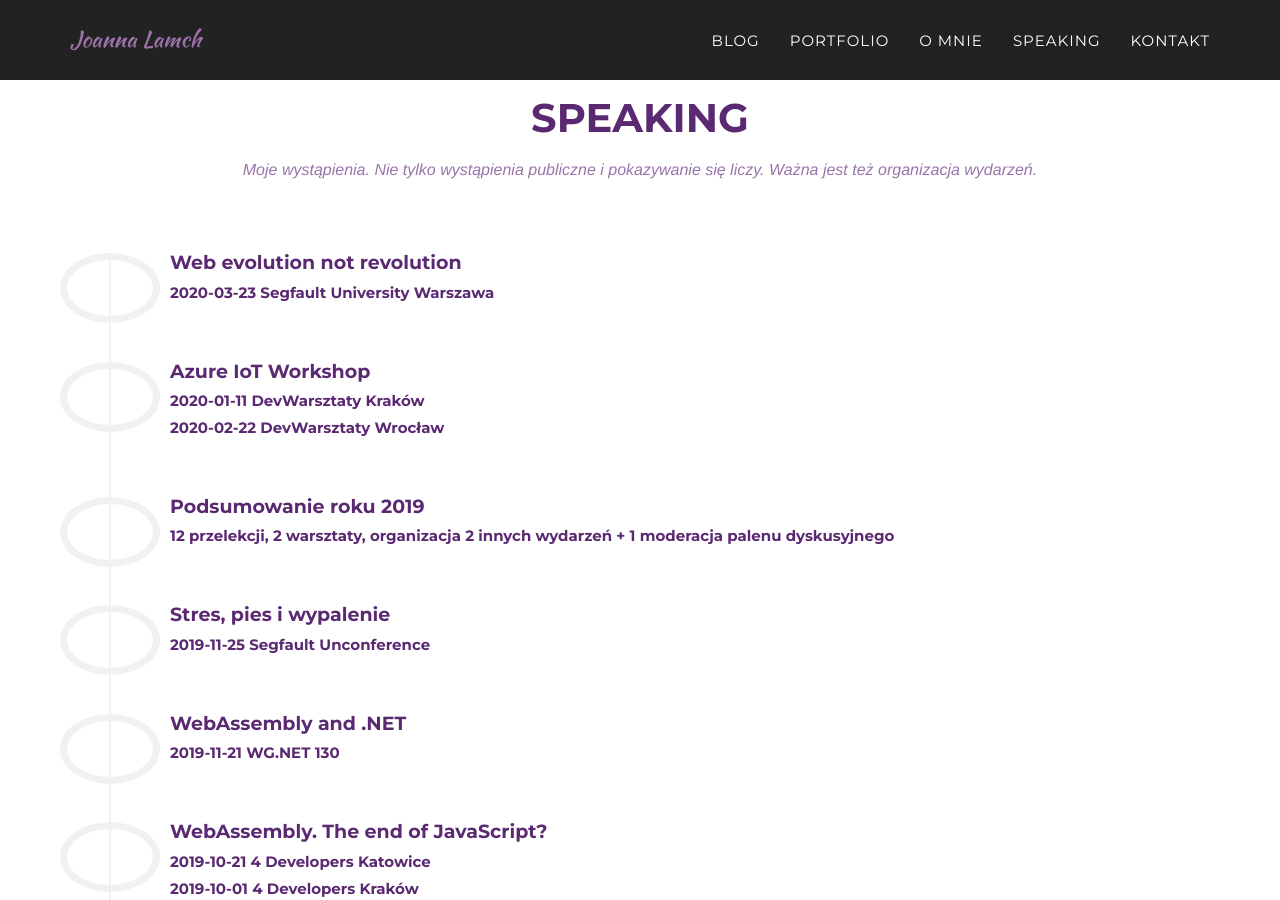
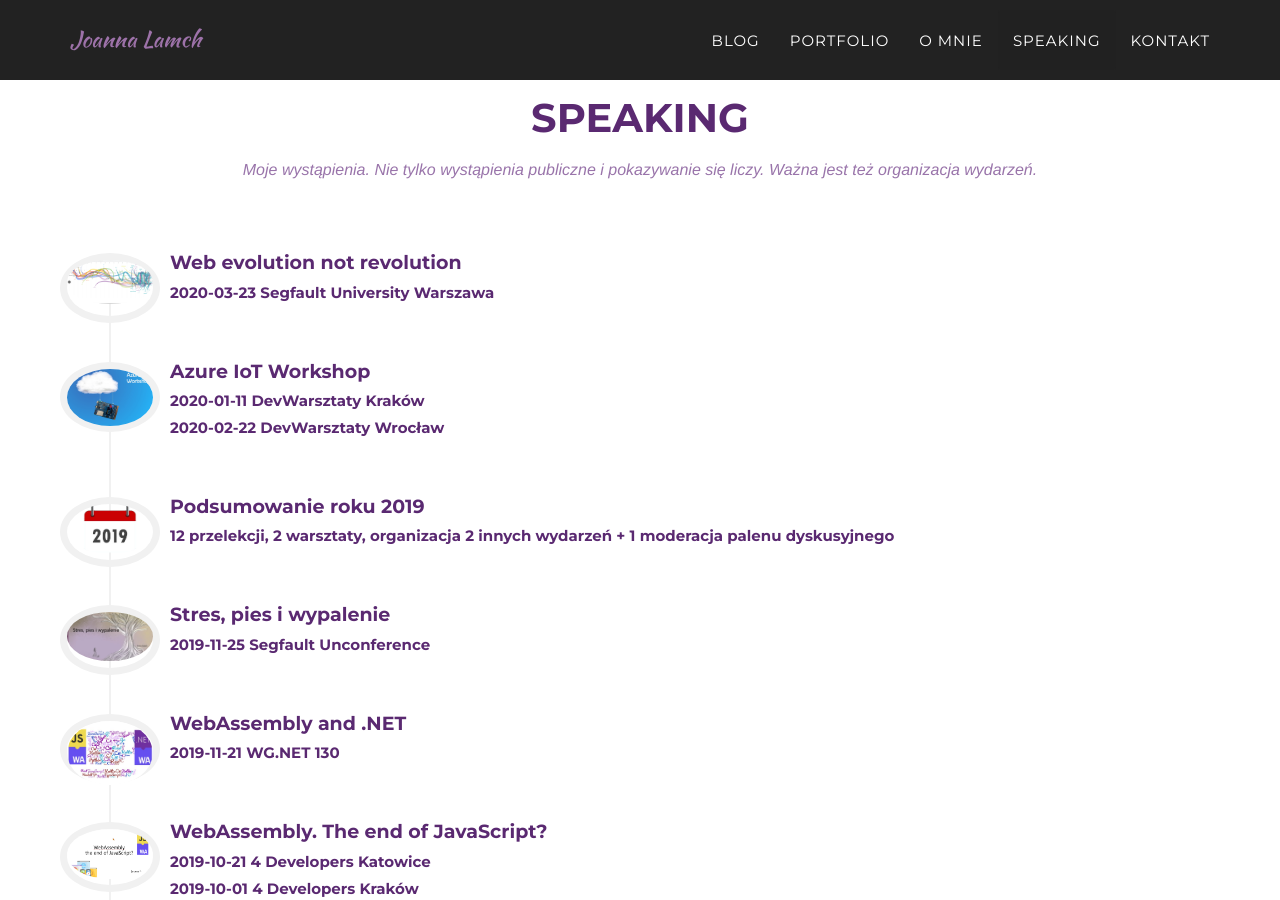
Before and after one commit to jlamch/jlamch.github.io, a Jekyll site: the page built from speaking.md, in a window 1280 px wide and 900 px high, scrolled down 839 px. Built offline with Jekyll 4.4.1, drawn with Linux system fonts in a browser that asks for light colours; some web fonts are replaced.

```diff
--- a/_includes/header.html
+++ b/_includes/header.html
@@ -27,9 +27,6 @@
                     <li>
                         <a class="page-scroll" href="#about-me">O mnie</a>
                     </li>
-                    <!-- <li>
-                        <a class="page-scroll" href="#team">Community</a>
-                    </li> -->
                     <!-- <li>
                         <a class="page-scroll" href="http://jlamch.net/AzureIoTWorkshop/">Workshop</a>
                     </li>  -->
--- a/_includes/speaking.html
+++ b/_includes/speaking.html
@@ -13,7 +13,7 @@
         <ul class="timeline">
           <li class="timeline-inverted">
             <div class="timeline-image">
-              <img class="img-circle img-responsive" src="img/speaking/webevolution.png" alt="">
+              <img class="img-circle img-responsive" src="{{"img/speaking/webevolution.png" | prepend: site.baseurl }}" alt="">
             </div>
             <div class="timeline-panel">
               <div class="timeline-heading">
@@ -37,7 +37,7 @@
           </li>
           <li class="timeline-inverted">
             <div class="timeline-image">
-              <img class="img-circle img-responsive" src="img/speaking/azureiotworkshop.jpg" alt="">
+              <img class="img-circle img-responsive" src="{{"img/speaking/azureiotworkshop.jpg" | prepend: site.baseurl }}" alt="">
             </div>
             <div class="timeline-panel">
               <div class="timeline-heading">
@@ -87,7 +87,7 @@
           </li>
           <li class="timeline-inverted">
             <div class="timeline-image">
-              <img class="img-circle img-responsive" src="img/speaking/2019.png" alt="">
+              <img class="img-circle img-responsive" src="{{"img/speaking/2019.png" | prepend: site.baseurl }}" alt="">
             </div>
             <div class="timeline-panel">
               <div class="timeline-heading">
@@ -98,7 +98,7 @@
           </li>
           <li class="timeline-inverted">
             <div class="timeline-image">
-              <img class="img-circle img-responsive" src="img/speaking/stres-pies-i-wypalenie.jpg" alt="">
+              <img class="img-circle img-responsive" src="{{"img/speaking/stres-pies-i-wypalenie.jpg" | prepend: site.baseurl }}" alt="">
             </div>
             <div class="timeline-panel">
               <div class="timeline-heading">
@@ -123,7 +123,7 @@
           </li>
           <li class="timeline-inverted">
             <div class="timeline-image">
-              <img class="img-circle img-responsive" src="img/speaking/webassembly_language_white_with_fiolet.jpg"
+              <img class="img-circle img-responsive" src="{{ "img/speaking/webassembly_language_white_with_fiolet.jpg" | prepend: site.baseurl }}"
                 alt="">
             </div>
             <div class="timeline-panel">
@@ -152,7 +152,7 @@
           </li>
           <li>
             <div class="timeline-image">
-              <img class="img-circle img-responsive" src="img/speaking/webassembly_end_of_js.png" alt="">
+              <img class="img-circle img-responsive" src="{{ "img/speaking/webassembly_end_of_js.png" | prepend: site.baseurl }}" alt="">
             </div>
             <div class="timeline-panel">
               <div class="timeline-heading">
@@ -190,7 +190,7 @@
                   </a>
                 </p>
                 <p class="text-muted text-spaced-top">
-                  <a href="assets/content-files/WebAssembly-theendofJS-4dev.pptx"><i class="fas fa-file-powerpoint"></i>
+                  <a href="{{ "assets/content-files/WebAssembly-theendofJS-4dev.pptx" | prepend: site.baseurl }}"><i class="fas fa-file-powerpoint"></i>
                     Prezentacja</a>
                 </p>
               </div>
@@ -198,7 +198,7 @@
           </li>
           <li class="timeline-inverted">
             <div class="timeline-image">
-              <img class="img-circle img-responsive" src="img/speaking/azureiotworkshop.jpg" alt="">
+              <img class="img-circle img-responsive" src="{{ "img/speaking/azureiotworkshop.jpg" | prepend: site.baseurl }}" alt="">
             </div>
             <div class="timeline-panel">
               <div class="timeline-heading">
@@ -245,7 +245,7 @@
                     <b>2019-09-28</b>; Śląska Grupa Microsoft + DevWarsztaty
                   </a>
                   <p class="text-muted text-spaced-top">
-                    <a href="assets/content-files/IoTOnAzure-KrkAzureGroup.pptx"><i class="fas fa-file-powerpoint"></i>
+                    <a href="{{ "assets/content-files/IoTOnAzure-KrkAzureGroup.pptx" | prepend: site.baseurl }}"><i class="fas fa-file-powerpoint"></i>
                       Prezentacja</a>
                   </p>
                 </p>
@@ -259,7 +259,7 @@
           </li>
           <li class="timeline-inverted">
             <div class="timeline-image">
-              <img class="img-circle img-responsive" src="img/speaking/azureiot.jpg" alt="">
+              <img class="img-circle img-responsive" src="{{ "img/speaking/azureiot.jpg" | prepend: site.baseurl }}" alt="">
             </div>
             <div class="timeline-panel">
               <div class="timeline-heading">
@@ -281,7 +281,7 @@
                     <b>2019-10-04</b>; DotNetConf.pl
                   </a>
                   <p class="text-muted text-spaced-top">
-                    <a href="assets/content-files/IoTOnAzure-dotnetconf.pptx"><i class="fas fa-file-powerpoint"></i>
+                    <a href="{{ "assets/content-files/IoTOnAzure-dotnetconf.pptx" | prepend: site.baseurl }}"><i class="fas fa-file-powerpoint"></i>
                       Prezentacja</a>
                   </p>
                 </p>
@@ -290,7 +290,7 @@
                     <b>2019-09-11</b>; Microsoft Azure User Group Poland Kraków
                   </a>
                   <p class="text-muted text-spaced-top">
-                    <a href="assets/content-files/IoTOnAzure-WorkshopSGMSDevWarsztatyKato.pptx"><i
+                    <a href="{{ "assets/content-files/IoTOnAzure-WorkshopSGMSDevWarsztatyKato.pptx" | prepend: site.baseurl }}"><i
                         class="fas fa-file-powerpoint"></i> Prezentacja</a>
                   </p>
                 </p>
@@ -304,7 +304,7 @@
           </li>
           <li>
             <div class="timeline-image">
-              <img class="img-circle img-responsive" src="img/speaking/syndrom_oszusta_mini.jpg" alt="syndrom oszusta">
+              <img class="img-circle img-responsive" src="{{ "img/speaking/syndrom_oszusta_mini.jpg" | prepend: site.baseurl }}" alt="syndrom oszusta">
             </div>
             <div class="timeline-panel">
               <div class="timeline-heading">
@@ -333,7 +333,7 @@
           </li>
           <li class="timeline-inverted">
             <div class="timeline-image">
-              <img class="img-circle img-responsive" src="img/speaking/webassembly_language_white_with_fiolet.jpg"
+              <img class="img-circle img-responsive" src="{{ "img/speaking/webassembly_language_white_with_fiolet.jpg" | prepend: site.baseurl }}"
                 alt="">
             </div>
             <div class="timeline-panel">
@@ -358,7 +358,7 @@
                 <p class="text-muted text-spaced-top">
                   <a href="https://www.meetup.com/KGD-NET/events/261623376/"><b>2019-06-05</b>; Krakowska Grupa
                     Developerów .NET</a> <br />
-                  <a href="assets/content-files/WebAssembly-krakow.pdf"><i class="fas fa-file-powerpoint"></i>
+                  <a href="{{ "assets/content-files/WebAssembly-krakow.pdf" | prepend: site.baseurl }}"><i class="fas fa-file-powerpoint"></i>
                     Prezentacja</a>
                 </p>
                 <p class="text-muted text-spaced-top">
@@ -373,7 +373,7 @@
                     Warszawa</a>
                 </p>
                 <p class="text-muted text-spaced-top">
-                  <a href="assets/content-files/WebAssembly-4devWawa.pdf"><i class="fas fa-file-powerpoint"></i>
+                  <a href="{{ "assets/content-files/WebAssembly-4devWawa.pdf" | prepend: site.baseurl }}"><i class="fas fa-file-powerpoint"></i>
                     Prezentacja</a>
                 </p>
               </div>
@@ -381,7 +381,7 @@
           </li>
           <li>
             <div class="timeline-image">
-              <img class="img-circle img-responsive" src="img/speaking/webassembly_js_language_white_with_fiolet.jpg"
+              <img class="img-circle img-responsive" src="{{ "img/speaking/webassembly_js_language_white_with_fiolet.jpg" | prepend: site.baseurl }}"
                 alt="">
             </div>
             <div class="timeline-panel">
@@ -407,7 +407,7 @@
           </li>
           <li class="timeline-inverted">
             <div class="timeline-image">
-              <img class="img-circle img-responsive" src="img/speaking/witPanel.jpg" alt="">
+              <img class="img-circle img-responsive" src="{{ "img/speaking/witPanel.jpg" | prepend: site.baseurl }}" alt="">
             </div>
             <div class="timeline-panel">
               <div class="timeline-heading">
@@ -451,7 +451,7 @@
           </li>
           <li>
             <div class="timeline-image">
-              <img class="img-circle img-responsive" src="img/speaking/webassembly_language_white_with_fiolet.jpg"
+              <img class="img-circle img-responsive" src="{{ "img/speaking/webassembly_language_white_with_fiolet.jpg" | prepend: site.baseurl }}"
                 alt="">
             </div>
             <div class="timeline-panel">
@@ -494,7 +494,7 @@
           </li>
           <li class="timeline-inverted">
             <div class="timeline-image">
-              <img class="img-circle img-responsive" src="img/speaking/devops.jpg" alt="">
+              <img class="img-circle img-responsive" src="{{ "img/speaking/devops.jpg" | prepend: site.baseurl }}" alt="">
             </div>
             <div class="timeline-panel">
               <div class="timeline-heading">
--- a/_includes/speakingshort.html
+++ b/_includes/speakingshort.html
@@ -9,7 +9,7 @@
     </div>
     <div class="row">
       <div class="col-lg-8 col-lg-push-2 text-center portfolio-item">
-        <a href="{{ "/speaking.html" | prepend: site.baseurl }}" target="_blank" class="portfolio-link" data-toggle="modal">
+        <a href="{{ "/speaking" | prepend: site.baseurl }}" target="_blank" class="portfolio-link" data-toggle="modal">
           <div class="portfolio-hover">
             <div class="portfolio-hover-content">
               <i class="fa fa-plus fa-3x"></i>
@@ -19,5 +19,8 @@
         </a>
       </div>
     </div>
+    <div class="row">
+
+    </div>
   </div>
 </section>
```
Also changed, not shown: _includes/blog.html (+16 -17 lines).
